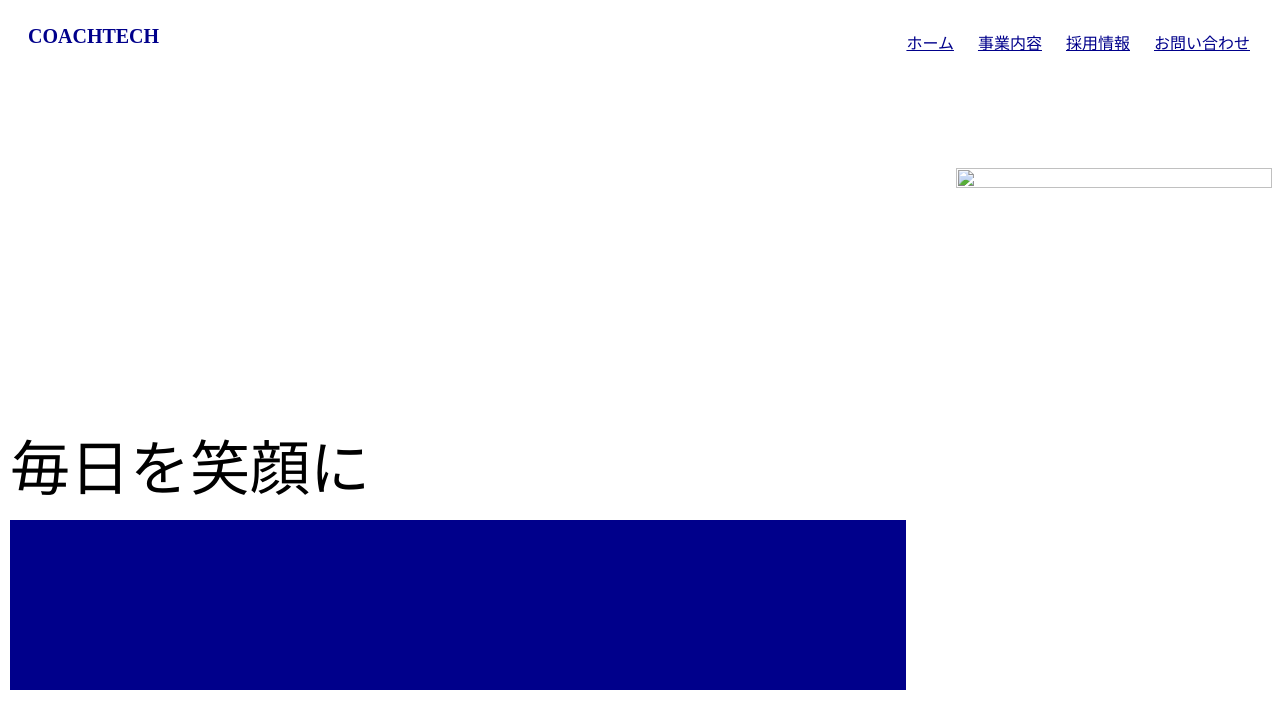
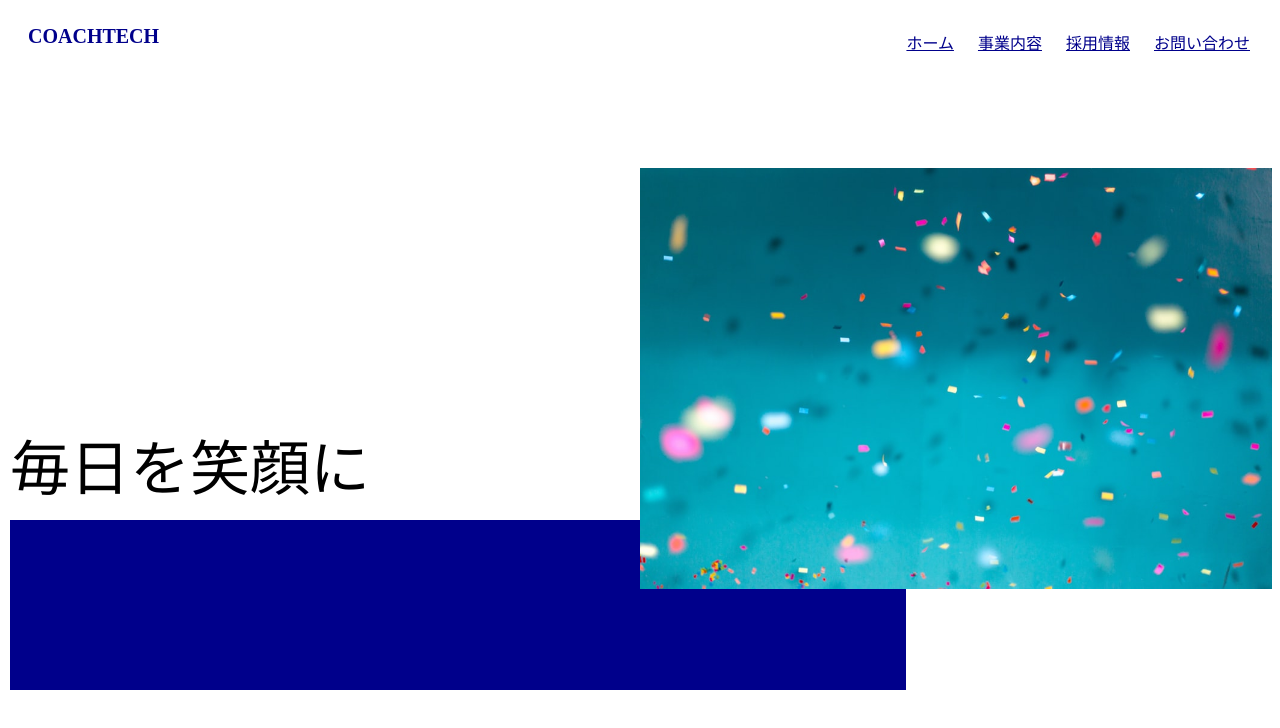
Before and after one commit to lesmuguet/20220216_CSS_TEST, a plain HTML site: page index.html in a window 1280 px wide. Drawn offline with Linux system fonts and the light colour scheme.

Commit message:
相対パス変更

```diff
--- a/index.html
+++ b/index.html
@@ -22,7 +22,7 @@
 <body>
   <div class="main">
     <div style="text-align: right;">
-      <img class="firstview" src="../coachtech/20220216umeki/img/firstview.jpeg" alt="">
+      <img class="firstview" src="firstview.jpeg" alt="">
     </div>
 
     <p class="comment">毎日を笑顔に</p>
```
